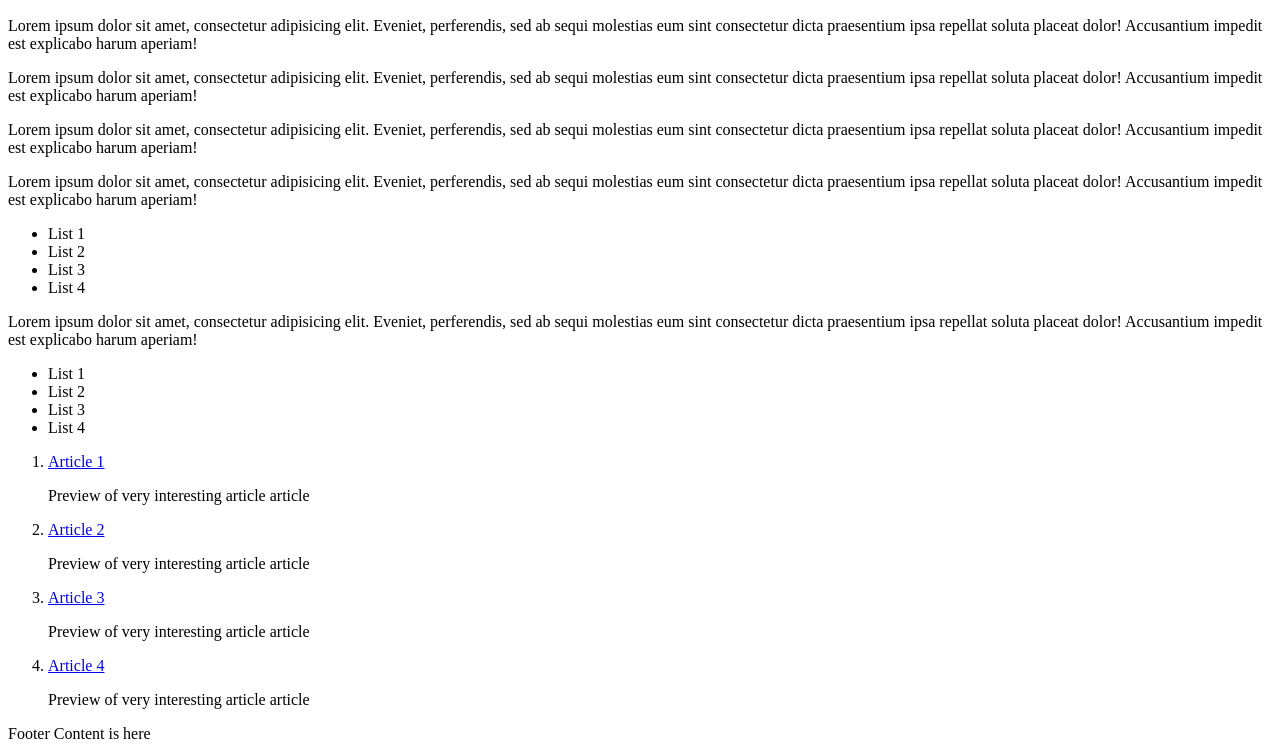
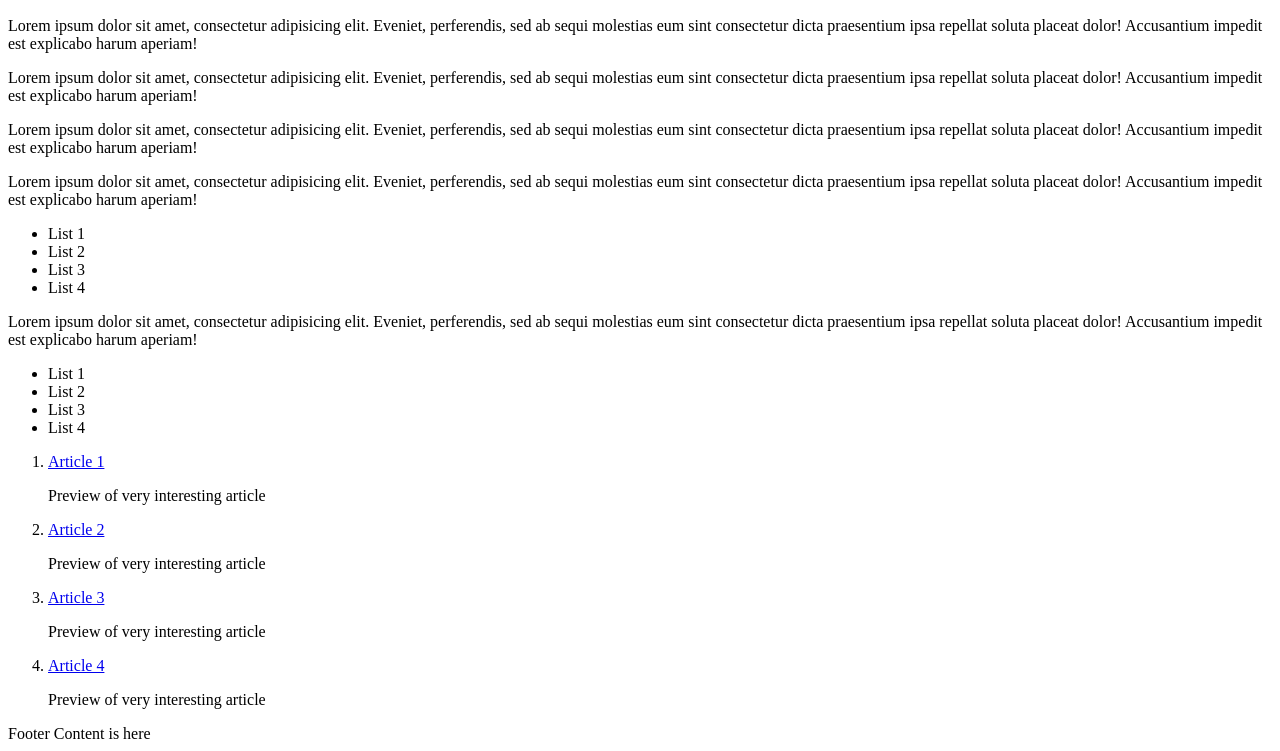
Before and after one commit to Pathum-Vimukthi-Kumara/Lab_4, a plain HTML site: page index.html in a window 1280 px wide. Shown: the part 526-1277 px from the top of the page. Drawn offline with Linux system fonts and the light colour scheme.

Commit message:
Update index.html

```diff
--- a/index.html
+++ b/index.html
@@ -1,23 +1,23 @@
-
 <!DOCTYPE html>
-<html lang="en" >
+<html lang="en">
 <head>
     <meta charset="utf-8">
     <title>HTML Clean Up Lab</title>
 </head>
-
 <body>
     <div id="page-wrapper">
         <header id="header">
-			<a id="logo1" href="index.html"><img src="logo3.png" alt="Logo of the website"></a>
+            <a id="logo1" href="index.html">
+                <img src="logo3.png" alt="Logo of the website">
+            </a>
             <h1>My Demo Site</h1>
         </header>
         <nav id="main-nav">
             <ul>
-<li><a href = "http://www.iit.edu">IIT Home</a></li>
+                <li><a href="http://www.iit.edu">IIT Home</a></li>
                 <li><a href="http://www.google.com">Google</a></li>
                 <li><a href="http://www.microsoft.com">Microsoft</a></li>
-<li><a href = "http://www.cnn.com">CNN</a></li>
+                <li><a href="http://www.cnn.com">CNN</a></li>
                 <li><a href="http://admissions.iit.edu">IIT Admissions</a></li>
             </ul>
         </nav>
@@ -25,14 +25,14 @@
             <div id="main-content">
                 <h2><strong>This is our h2 Tag</strong></h2>
                 <img class="imageR" src="main.png" alt="Main photo">
-          <p> Lorem ipsum dolor sit amet, consectetur adipisicing elit. Eveniet, perferendis, sed ab sequi molestias eum sint consectetur dicta praesentium ipsa repellat soluta placeat dolor! Accusantium impedit est explicabo harum aperiam!</p>
                 <p>Lorem ipsum dolor sit amet, consectetur adipisicing elit. Eveniet, perferendis, sed ab sequi molestias eum sint consectetur dicta praesentium ipsa repellat soluta placeat dolor! Accusantium impedit est explicabo harum aperiam!</p>
-          <p> Lorem ipsum dolor sit amet, consectetur adipisicing elit. Eveniet, perferendis, sed ab sequi molestias eum sint consectetur dicta praesentium ipsa repellat soluta placeat dolor! Accusantium impedit est explicabo harum aperiam!</p>
+                <p>Lorem ipsum dolor sit amet, consectetur adipisicing elit. Eveniet, perferendis, sed ab sequi molestias eum sint consectetur dicta praesentium ipsa repellat soluta placeat dolor! Accusantium impedit est explicabo harum aperiam!</p>
+                <p>Lorem ipsum dolor sit amet, consectetur adipisicing elit. Eveniet, perferendis, sed ab sequi molestias eum sint consectetur dicta praesentium ipsa repellat soluta placeat dolor! Accusantium impedit est explicabo harum aperiam!</p>
                 <p>Lorem ipsum dolor sit amet, consectetur adipisicing elit. Eveniet, perferendis, sed ab sequi molestias eum sint consectetur dicta praesentium ipsa repellat soluta placeat dolor! Accusantium impedit est explicabo harum aperiam!</p>
                 <ul id="bul1">
-          <li> List 1</li>
+                    <li>List 1</li>
                     <li>List 2</li>
-          <li> List 3</li>
+                    <li>List 3</li>
                     <li>List 4</li>
                 </ul>
                 <p>Lorem ipsum dolor sit amet, consectetur adipisicing elit. Eveniet, perferendis, sed ab sequi molestias eum sint consectetur dicta praesentium ipsa repellat soluta placeat dolor! Accusantium impedit est explicabo harum aperiam!</p>
@@ -42,19 +42,35 @@
                     <li>List 3</li>
                     <li>List 4</li>
                 </ul>
-
                 <ol id="news">
-       <li> <a href="#">Article 1</a><div> <p>Preview of very interesting article article</p></div></li>
-
-     <li><a href="#">Article 2</a><div><p> Preview of very interesting article article  </p></div></li>
-
-     <li> <a href="#">Article 3</a><div> <p>Preview of very interesting article article</p></div></li>
-
-     <li><a href="#">Article 4</a><div><p> Preview of very interesting article article  </p></div></li>
+                    <li>
+                        <a href="#">Article 1</a>
+                        <div>
+                            <p>Preview of very interesting article</p>
+                        </div>
+                    </li>
+                    <li>
+                        <a href="#">Article 2</a>
+                        <div>
+                            <p>Preview of very interesting article</p>
+                        </div>
+                    </li>
+                    <li>
+                        <a href="#">Article 3</a>
+                        <div>
+                            <p>Preview of very interesting article</p>
+                        </div>
+                    </li>
+                    <li>
+                        <a href="#">Article 4</a>
+                        <div>
+                            <p>Preview of very interesting article</p>
+                        </div>
+                    </li>
                 </ol>
-    </aside>
+            </div>
         </main>
- <footer id = "footer" >Footer Content is here</footer>
+        <footer id="footer">Footer Content is here</footer>
     </div>
 </body>
 </html>
```
Lines whose indentation alone changed are shown as unchanged.
